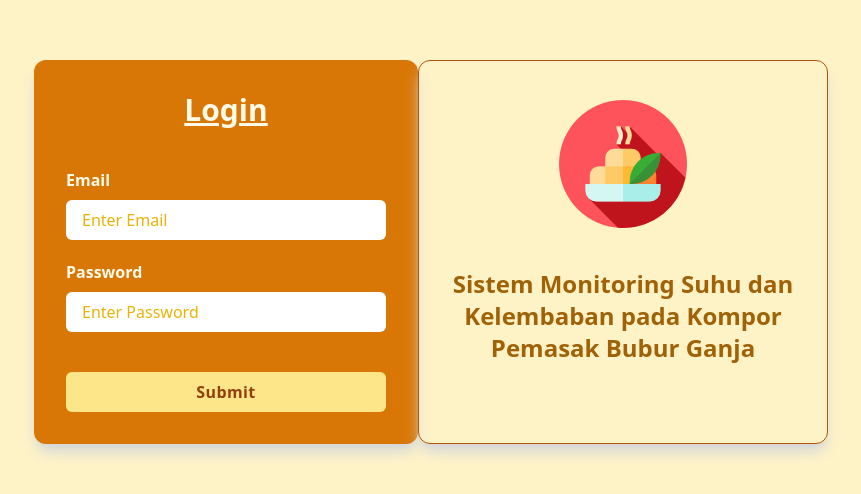
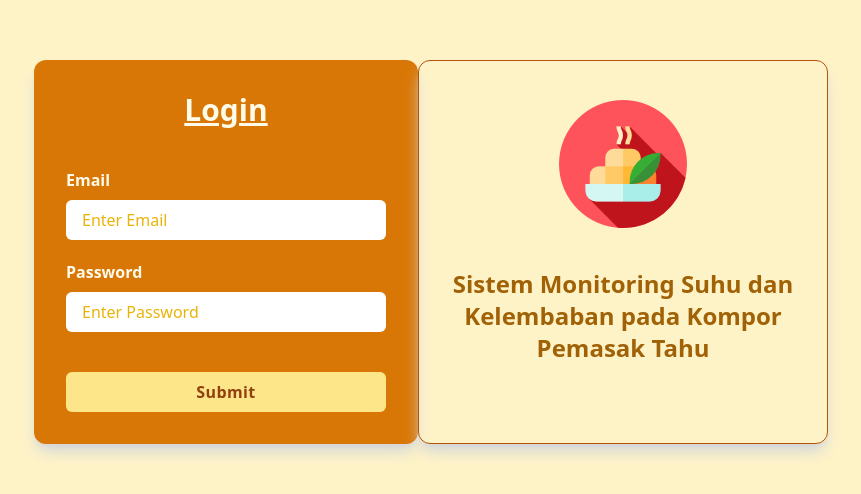
Before and after one commit to rafignwn/Monitoring-suhu-kompor, a React (Vite) app: page /login in a window 1280 px wide. Shown: the part 148-642 px from the top of the page, without its empty margins (209-1070 px from the left). Built offline with nearby package versions, Linux system fonts and the light colour scheme.

Commit message:
update desc login

```diff
--- a/src/pages/Login.tsx
+++ b/src/pages/Login.tsx
@@ -63,8 +63,7 @@ export default function Login() {
         <div className="flex flex-col items-center md:px-3 md:shadow-lg md:shadow-gray-300 md:self-stretch md:border md:border-amber-700 rounded-xl justify-center">
           <img src={tofuImg} alt="logo" className="mb-10" />
           <h1 className="mb-10 font-semibold text-yellow-700 text-2xl text-center w-96">
-            Sistem Monitoring Suhu dan Kelembaban pada Kompor Pemasak Bubur
-            Ganja
+            Sistem Monitoring Suhu dan Kelembaban pada Kompor Pemasak Tahu
           </h1>
         </div>
         <div className="flex w-fit flex-col items-center bg-amber-600 p-8 rounded-xl shadow-gray-300 shadow-lg">
```
